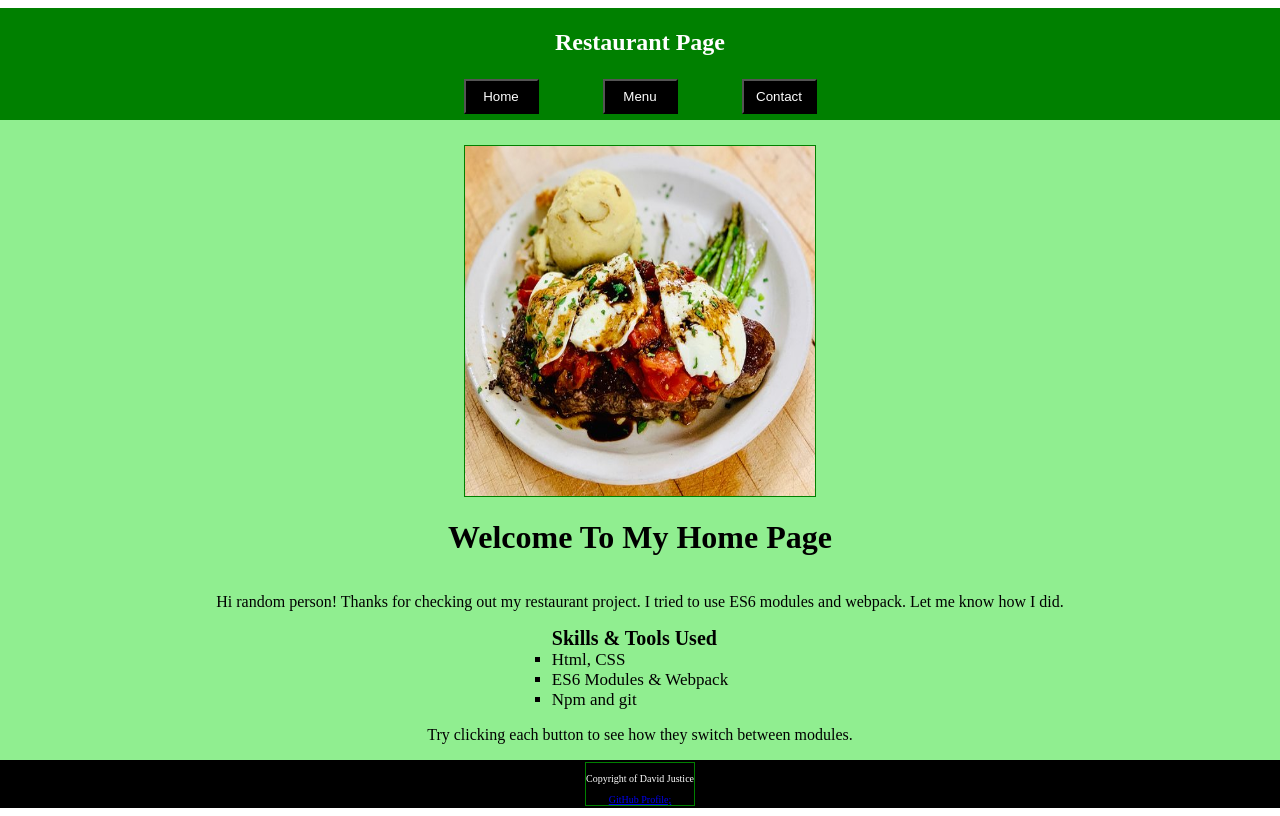
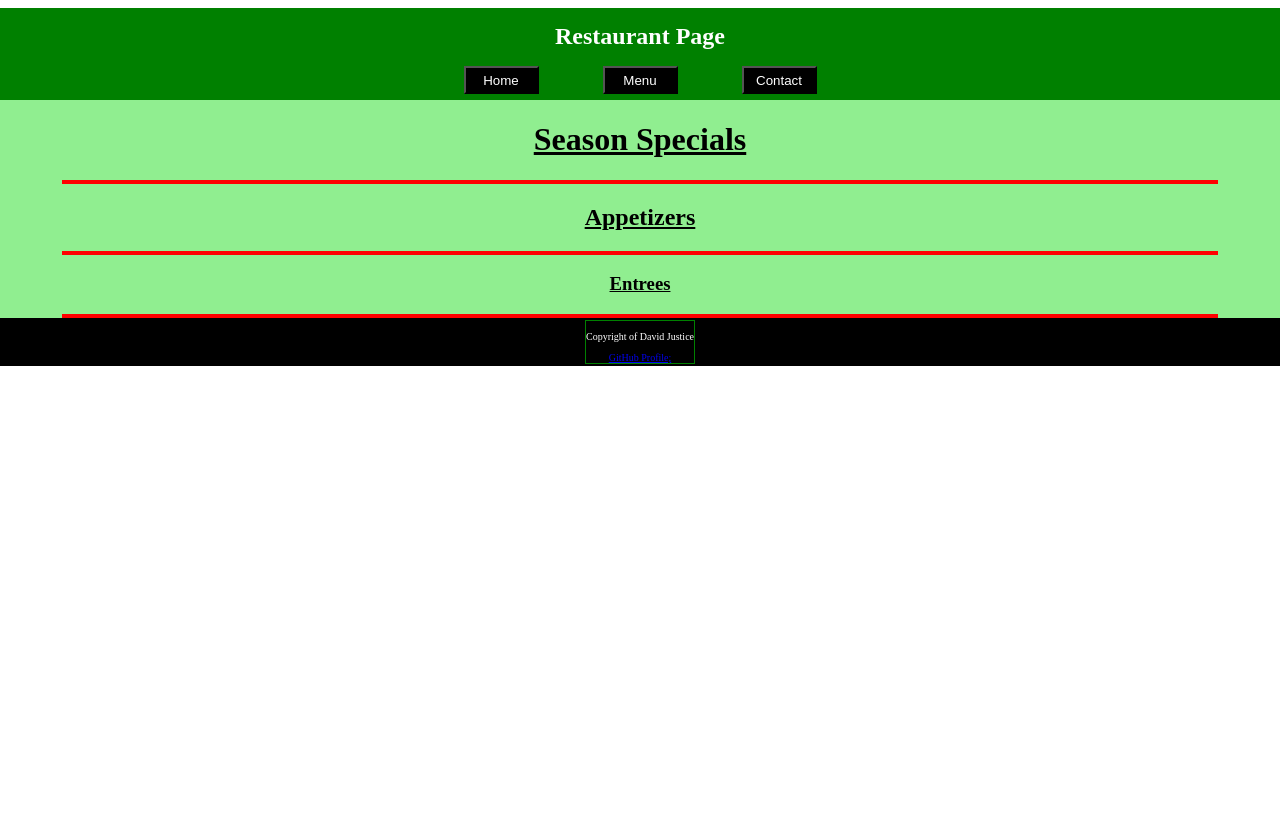
Before and after one commit to Davidjustice28/restaurant-page, a website built with webpack: page dist/index.html in a window 1280 px wide. Both pictures are taken after a click on the button "Menu". Built offline with nearby package versions, Linux system fonts and the light colour scheme.

Commit message:
Add menu page with initial content, add addition modules, and  update webpack.config.js file

```diff
--- a/package.json
+++ b/package.json
@@ -4,8 +4,10 @@
   "description": "",
   "private": true,
   "scripts": {
-    "test": "echo \"Error: no test specified\" && exit 1"
+    "test": "echo \"Error: no test specified\" && exit 1",
+    "watch": "webpack --watch"
   },
+
   "keywords": [],
   "author": "",
   "license": "ISC",
--- a/src/home.js
+++ b/src/home.js
@@ -1,8 +1,9 @@
 export {homeScreen};
+import { empty } from "./reset";
 import Image from "./food.jpg";
 
 function homeScreen() {
-const homeScreen = document.getElementById("container");
+const screen = document.getElementById("container");
 
 const mainImg = document.createElement("img");
 mainImg.setAttribute("src", Image);
@@ -25,5 +26,6 @@ list.append(item1, item2, item3);
 const subNotes = document.createElement("p");
 subNotes.innerText = "Try clicking each button to see how they switch between modules.";
 
-homeScreen.append(mainImg, title, intro, list,subNotes);
+empty();
+screen.append(mainImg, title, intro, list,subNotes);
 }
--- a/src/index.js
+++ b/src/index.js
@@ -1,4 +1,5 @@
 import { homeScreen } from "./home";
+import { menuScreen } from "./menu";
 import "./styles.css";
 
 //header creation
@@ -36,3 +37,5 @@ footerDiv.append( copyright, github);
 footer.append(footerDiv);
 
 homeScreen();
+button1.addEventListener("click", homeScreen);
+button2.addEventListener("click", menuScreen);
--- /dev/null
+++ b/src/menu.css
@@ -0,0 +1,8 @@
+#container div {
+    border:2px solid red;
+    width: 90%;
+}
+
+#container h1, #container h2, #container h3 {
+    text-decoration: underline;
+}
--- a/src/menu.js
+++ b/src/menu.js
@@ -0,0 +1,57 @@
+export {menuScreen};
+import { empty } from "./reset";
+import "./menu.css";
+
+function menuScreen() {
+    const display = document.getElementById("container");
+
+    //create sections for container structure
+    const header1 = document.createElement("h1");
+    header1.innerText = "Season Specials";
+    const section1 = document.createElement("div");
+    const header2 = document.createElement("h2");
+    header2.innerText = "Appetizers";
+    const section2 = document.createElement("div");
+    const header3 = document.createElement("h3");
+    header3.innerText = "Entrees";
+    const section3 = document.createElement("div");
+
+    //create initial arrays for each section of items
+    const specials = [];
+    const appetizers = [];
+    const entrees = [];
+
+    //create a factory function to create items
+    const item = (title,ingredient, cost) => {
+        let name = document.createElement("p");
+        name.innerText = title;
+        let ingredients = document.createElement("p");
+        ingredients.innerText = ingredient;
+        let price = document.createElement("p");
+        price.innerText = `$${cost}`;
+        return {name, ingredients, price};
+    }
+
+    //create initial items for each section array and display items in designated section
+    const special1 = item("Shrimp Scampi", "Atlantic Shrimp, pasta, and butter.", "24");
+    const special2 = item("Chicken Parmesean", "Chicken breast, cheese, and pasta.", "19");
+    const special3 = item("Lasagna", "Ground beef, cottage cheese, and pasta.", "15");
+    specials.push(special1, special2, special3);
+
+
+    const app1 = item("Fried Zucchini", "Breadcrumbs, zucchini, and eggwash.", "7");
+    const app2 = item("Cheesesteak Eggrolls", "Steak, onions, and peppers.", "10");
+    const app3 = item("Potstickers", "Wonton wraps, ground beef, and carrots.", "8");
+    appetizers.push(app1, app2, app3);
+
+
+    const entree1 = item("Cheese Pizza", "Mozzarella, dough, and maranara.", "15");
+    const entree2 = item("Spaghetti", "Pasta, meatballs, and sauce", "12");
+    const entree3 = item("Stromboli", "Dough, cheese, and pepperonis.", "13");
+    entrees.push(entree1, entree2, entree3);
+
+
+    //push section elements into the container div
+    empty();
+    display.append(header1, section1, header2, section2, header3, section3);
+}
--- /dev/null
+++ b/src/reset.js
@@ -0,0 +1,8 @@
+export {empty};
+
+function empty() {
+    const container = document.getElementById("container");
+    while (container.firstChild) {
+        container.removeChild(container.firstChild);
+      }
+}
--- a/src/styles.css
+++ b/src/styles.css
@@ -10,7 +10,7 @@ body {
     border: 2px solid green;
     background-color: green;
     width:100vw;
-    height:15vh;
+
 }
 
 div nav:nth-child(1){
--- a/webpack.config.js
+++ b/webpack.config.js
@@ -1,11 +1,14 @@
 const path = require('path');
 
 module.exports = {
+  mode: 'development',
   entry: './src/index.js',
   output: {
     filename: 'bundle.js',
     path: path.resolve(__dirname, 'dist'),
   },
+
+  devtool: 'inline-source-map',
 
   module: {
     rules: [
@@ -18,6 +21,8 @@ module.exports = {
         test: /\.(png|svg|jpg|jpeg|gif)$/i,
         type: 'asset/resource',
       },
+
+
     ],
   },
 };
```
Also changed, not shown: dist/bundle.js.
